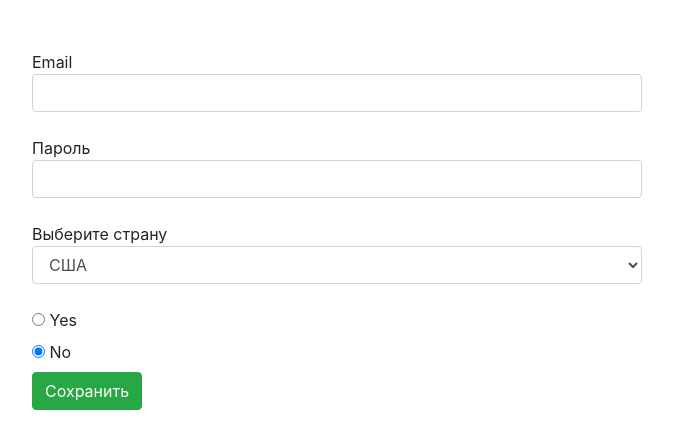
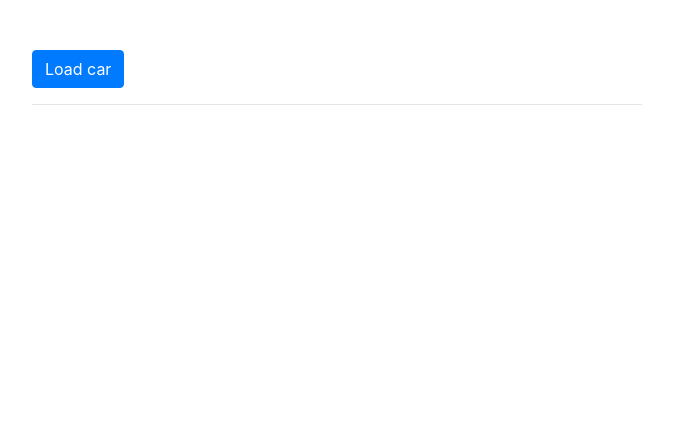
Before and after one commit to Shiinzy8/15_Angular, an Angular app in the folder Angular-coursehunters/: page / in a window 1280 px wide. Shown: the top 448 px of the page, without its empty margins (303-976 px from the left). Built offline with nearby package versions, Linux system fonts and the light colour scheme.

Commit message:
настройка сервера и получение данных методом GET

```diff
--- /dev/null
+++ b/Angular-coursehunters/db.json
@@ -0,0 +1,9 @@
+{
+  "cars": [
+    {
+      "name": "Ford",
+      "color": "White",
+      "id": 1
+    }
+  ]
+}
--- a/Angular-coursehunters/src/app/app.component.html
+++ b/Angular-coursehunters/src/app/app.component.html
@@ -1,56 +1,11 @@
 <div class="col-md-6 offset-md-3">
-  <form [formGroup]="form" (ngSubmit)="onSubmit()">
-    <!-- <form (ngSubmit)="submitForm()" #form="ngForm"> -->
-
-    <div formGroupName="user">
-      <div class="form-group"
-           [ngClass]="{'has-error': form.get('user.email').invalid && form.get('user.email').touched}">
-        <label>Email
-          <input type="text" class="form-control" formControlName="email">
-        </label>
-        <p
-          *ngIf="form.get('user.email').invalid && form.get('user.email').touched"
-        >
-          <span *ngIf="form.get('user.email').getError('required')">
-            The email mustn't be empty
-          </span>
-          <span *ngIf="form.get('user.email').getError('email')">
-            Please insert correct email address
-          </span>
-          <span *ngIf="form.get('user.email').getError('emailIsUsed')">
-            This email is already in use
-          </span>
-        </p>
-      </div>
-      <div class="form-group" [ngClass]="{'has-error': form.get('user.pass').invalid && form.get('user.pass').touched}">
-        <label>Пароль
-          <input type="password" class="form-control" formControlName="pass">
-        </label>
-        <p *ngIf="form.get('user.pass').invalid && form.get('user.pass').touched">
-          <span *ngIf="form.get('user.pass').getError('required')">
-            The password mustn't be empty
-          </span>
-          <span *ngIf="form.get('user.pass').getError('lengthError')">
-            The password is too short, minimum length {{passLength}}
-          </span>
-        </p>
-      </div>
-    </div>
-    <div class="form-group">
-      <label>Выберите страну
-        <select class="form-control" formControlName="country">
-          <option value="us">США</option>
-          <option value="gr">Германия</option>
-          <option value="ua">Украина</option>
-        </select>
-      </label>
-    </div>
-    <div class="radio" *ngFor="let ans of answers">
-      <label>
-        <input type="radio" [value]="ans.type" formControlName="answer"> {{ans.text}}
-      </label>
-    </div>
-    <button class="btn btn-success" type="submit">Сохранить</button>
-
-  </form>
+  <button class="btn btn-primary" (click)="loadCars()">
+    Load car
+  </button>
+  <hr>
+  <ul class="list-group">
+    <li class="list-group-item" *ngFor="let car of cars">
+      <span class="badge">{{car.id}}</span>{{car.name}} ({{car.color}})
+    </li>
+  </ul>
 </div>
--- a/Angular-coursehunters/src/app/app.component.ts
+++ b/Angular-coursehunters/src/app/app.component.ts
@@ -1,83 +1,25 @@
-import {Component, OnInit, ViewChild} from '@angular/core';
-import {FormControl, FormGroup, NgForm, Validators} from '@angular/forms';
+import {Component, OnInit} from '@angular/core';
+import {CarsService} from './cars.service';
 
 @Component({
   selector: 'app-root',
-  templateUrl: './app.component.html',
-  styles: [`
-    form label {
-      width: 100%;
-    }
-    form .has-error {
-      border: 2px solid mediumpurple;
-    }
-  `],
-  providers: []
+  templateUrl: './app.component.html'
 })
+
 export class AppComponent implements OnInit {
-  form: FormGroup;
+  cars = [];
 
-  // @ViewChild('form') form: NgForm;
-  answers = [
-    {
-      type: 'yes',
-      text: 'Yes'
-    },
-    {
-      type: 'no',
-      text: 'No'
-    }
-  ];
+  constructor(private carsService: CarsService) {}
 
-  passLength = 5;
+  ngOnInit() {}
 
-  // Validators.required без () потому что мы передаем метод а не вызываем
-  // bind нужен для того что б передать контекст, особенно если будет вызыватся в других классах
-  ngOnInit(): void {
-    this.form = new FormGroup({
-      user: new FormGroup({
-        email: new FormControl('', [Validators.required, Validators.email], this.checkForEmail),
-        pass: new FormControl('', [Validators.required, this.checkForLength.bind(this.passLength)]),
-      }),
-      country: new FormControl('us'),
-      answer: new FormControl('no')
-    });
+  loadCars() {
+    // subscribe принимает функцию которая сработает когда вернутся данные getCars
+    this.carsService
+      .getCars()
+      .subscribe(
+        (response) => {
+          console.log(response);
+        });
   }
-
-  onSubmit() {
-    console.log('Submitted', this.form);
-  }
-
-  // должен ворзращать или ничего(если все ок) или объект{'errorCode': true}
-  checkForLength(control: FormControl) {
-    if (control.value.length <= this.passLength) {
-      return {
-        'lengthError': true,
-      };
-    }
-    return null;
-  }
-
-  // вернуть объект Promise любого типа
-  checkForEmail(control: FormControl): Promise<any> {
-    return new Promise((resolve, reject) => {
-      // здесь пишем наш асинхронный код
-      setTimeout(() => {
-        // этот код сработает через 3 секунды
-        if (control.value === 'test@mail.ru') {
-          // есил имейл совпал с тестовым то возвращаем ошибку
-          resolve({
-            'emailIsUsed': true,
-          });
-        } else {
-          // ошибки нет вернуть null
-          resolve(null);
-        }
-      }, 3000);
-    });
-  }
-
-  // submitForm() {
-  //   console.log(this.form);
-  // }
 }
--- /dev/null
+++ b/Angular-coursehunters/src/app/cars.service.ts
@@ -0,0 +1,11 @@
+import {Injectable} from '@angular/core';
+import {HttpClient} from '@angular/common/http';
+
+@Injectable()
+export class CarsService {
+  constructor(private http: HttpClient) {}
+
+  getCars() {
+    return this.http.get('http://localhost:3000/cars'); // возвращает обсербавал объект или стреам
+  }
+}
```
Also changed, not shown: Angular-coursehunters/src/app/app.module.ts (+6 -3 lines), Angular-coursehunters/src/db.json (added, +9 -0 lines).
